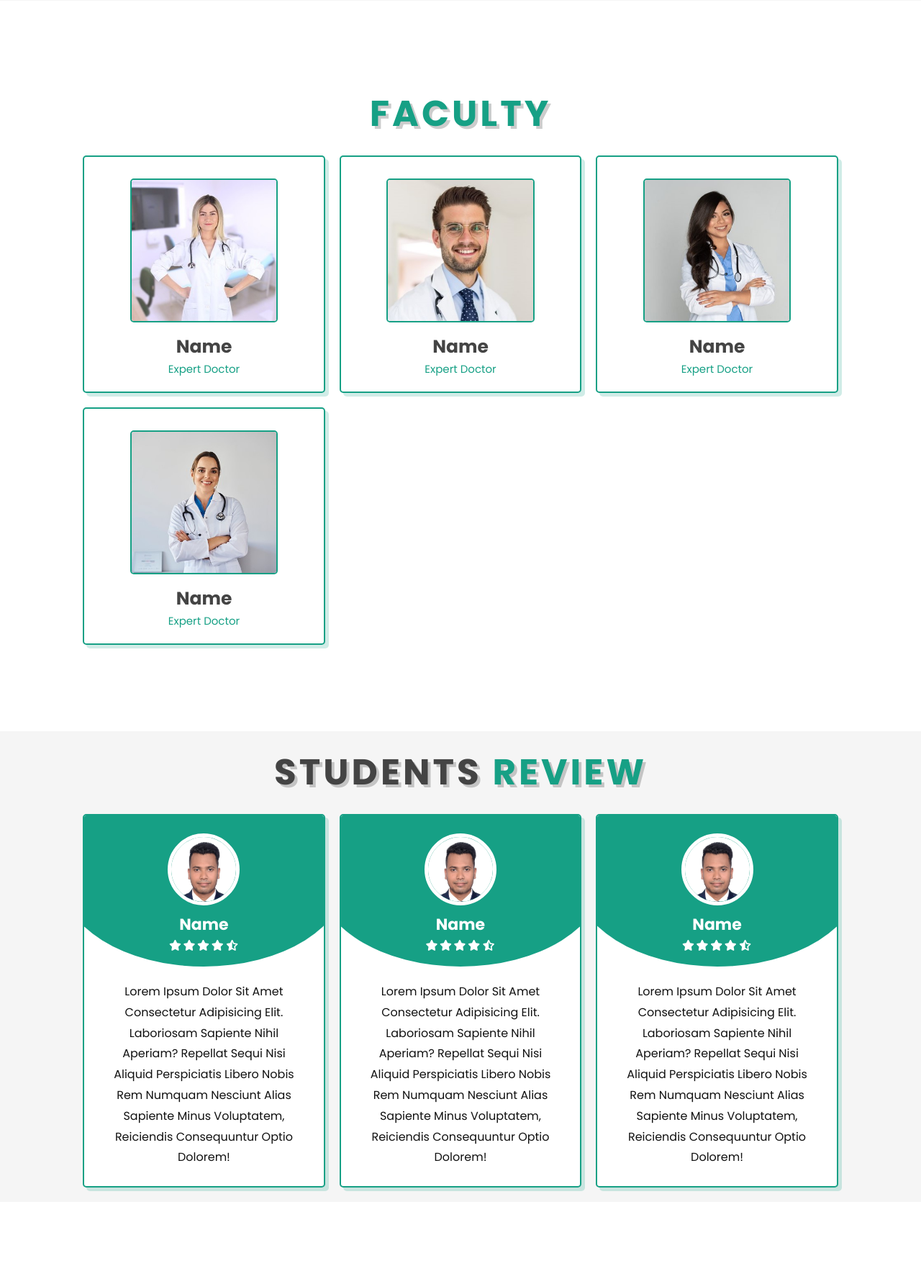
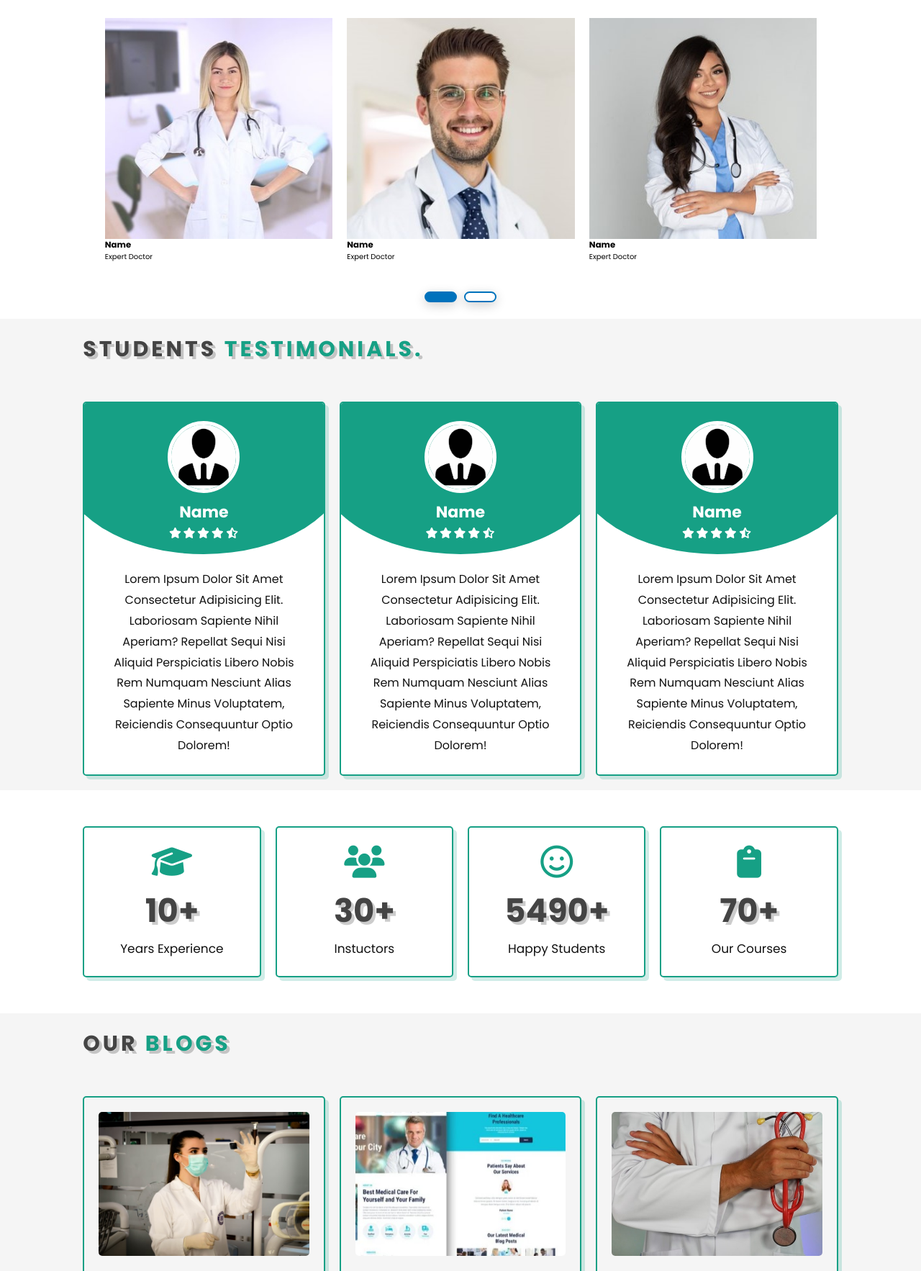
Before and after one commit to Rajeshrpawar/Rajeshrpawar.github.io, a PHP site: page / in a window 1280 px wide. Shown: the part 2314-4080 px from the top of the page at 72% size. Run offline with PHP 8.4, Linux system fonts and the light colour scheme.

Commit message:
landing page changes done

```diff
--- a/css/style.css
+++ b/css/style.css
@@ -249,15 +249,24 @@ section:nth-child(even){
     color: var(--black);
     font-size: 2.5rem;
     padding:1rem 0;
-    margin-top: 10rem;
+
 }
 
 .services .box-container .box p{
     color: var(--light-color);
     font-size: 1.4rem;
-    line-height: 10;
+    line-height: 2;
 }
 
+.services .box-container .box .image{
+    flex:1 1 45rem;
+
+}
+
+.services .box-container .box img{
+    width: 100%;
+    height: 30rem;
+}
 
 .doctors .box-container{
     display: grid;
@@ -661,6 +670,61 @@ details{
   details[open] div{
     padding: .5em 1em;
   }
+
+  /* owl slider */
+  .wrapper{
+    width: 100%;
+  }
+  .carousel{
+    max-width: 1200px;
+    margin: auto;
+    padding: 0 30px;
+  }
+  .carousel .card{
+    color: #fff;
+    text-align: center;
+    margin: 20px 0;
+    line-height: 250px;
+    font-size: 90px;
+    font-weight: 600;
+    border-radius: 10px;
+    box-shadow: 0px 4px 15px rgba(0,0,0,0.2);
+  }
+  .owl-dots{
+    text-align: center;
+    margin-top: 40px;
+  }
+  .owl-dot{
+    height: 15px;
+    width: 45px;
+    margin: 0 5px;
+    outline: none;
+    border-radius: 14px;
+    border: 2px solid #0072bc!important;
+    box-shadow: 0px 4px 15px rgba(0,0,0,0.2);
+    transition: all 0.3s ease;
+  }
+  .owl-dot.active,
+  .owl-dot:hover{
+    background: #0072bc!important;
+  }
+  /* end of slider */
+
+  .indexheading{
+    text-align: left;
+    padding-bottom: 5rem;
+    text-shadow: var(--text-shadow);
+    text-transform: uppercase;
+    color:var(--black);
+    font-size: 3rem;
+    letter-spacing: .4rem;
+}
+
+.indexheading span{
+    text-transform: uppercase;
+    color:var(--green);
+}
+
 /* End */
 
 
--- a/index.html
+++ b/index.html
@@ -34,6 +34,11 @@
     <link rel="stylesheet" href="https://cdnjs.cloudflare.com/ajax/libs/font-awesome/5.15.4/css/all.min.css">
 
     <link rel="stylesheet" href="https://cdnjs.cloudflare.com/ajax/libs/font-awesome/6.4.0/css/all.min.css">
+
+    <!-- slider cdn link -->
+    <script src="https://code.jquery.com/jquery-3.5.1.js"></script>
+    <script src="https://cdnjs.cloudflare.com/ajax/libs/OwlCarousel2/2.3.4/owl.carousel.min.js"></script>
+    <link rel="stylesheet" href="https://cdnjs.cloudflare.com/ajax/libs/OwlCarousel2/2.3.4/assets/owl.carousel.min.css">
     <!-- custom css file link  -->
     <link rel="stylesheet" href="css/style.css">
 
@@ -45,7 +50,7 @@
 
     <header class="header">
 
-        <a href="#" class="logo"> <i class="fas fa-heartbeat"></i><strong>  IMSRM</strong></a>
+        <a href="#" class="logo"> <i class="fas fa-heartbeat"></i><strong> IMSRM</strong></a>
 
         <nav class="navbar">
             <a href="#home">home</a>
@@ -65,7 +70,8 @@
 
     <!-- home section starts  -->
 
-    <section class="home" id="home" style="margin-top: 7rem; height: 90rem; background-image: url(image/homepage2.jpg); text-align: center; background-position: center; background-size: cover;">
+    <section class="home" id="home"
+        style="margin-top: 7rem; height: 90rem; background-image: url(image/homepage2.jpg); text-align: center; background-position: center; background-size: cover;">
 
         <!-- <div class="image">
             <img src="image/homepage2.jpg" alt="">
@@ -75,7 +81,7 @@
             <h3>Elevate your medical skills</h3>
             <h2>Medical Courses</h2>
             <p>Education never ends for doctors</p>
-            <a href="#appointment" class="btn"> Enroll Now <span class="fas fa-chevron-right"></span> </a>
+            <a href="#courses" class="btn"> View Details <span class="fas fa-chevron-right"></span> </a>
         </div>
 
     </section>
@@ -84,9 +90,9 @@
 
     <!-- about section starts  -->
 
-    <section class="about" id="about" style="margin-bottom: 10rem;">
+    <section class="about" id="about" >
 
-        <h1 class="heading"> <span>about</span> us </h1>
+        <h1 class="indexheading"> <span>about</span> us </h1>
 
         <div class="row">
 
@@ -114,53 +120,56 @@
 
     <!-- services section starts  -->
 
-    <section class="services" id="courses" style="margin-bottom: 10rem;">
+    <section class="services" id="courses">
 
-        <h1 class="heading"> Most preferred <span>courses</span> </h1>
+        <h1 class="indexheading"> Most preferred <span>courses</span> </h1>
 
         <div class="box-container">
 
+            <div class="box">
+                <a href="advance_courses.html">
+                    <div class="image"> <img alt="featured project" src="image/pexels-artem-podrez-5726794.jpg">
+                    </div>
+                </a>
+                <div class=""><a href="advance_courses.html">
+                        <h3>Advance Diploma Courses</h3>
+                        <p>Our nationally accredited institution, offers Regular and Online Learning Courses, leading to
+                            Certification, Diploma, Advance Diploma or Post Graduate Diplomas in Medical Sciences.</p>
+                        <a href="advance_courses.html" class="btn"> learn more <span
+                                class="fas fa-chevron-right"></span> </a>
+                </div>
+            </div>
+
+
+            <div class="box">
+                <a href="certificate_courses.html">
+                    <div class="image"> <img alt="featured project" src="image/pexels-thirdman-5327584.jpg">
+                    </div>
+                </a>
+                <div class=""><a href="certificate_courses.html">
+                        <h3>Certificate Courses</h3>
+                        <p>Our nationally accredited institution, offers Regular and Online Learning Courses, leading to
+                            Certification, Diploma, Advance Diploma or Post Graduate Diplomas in Medical Sciences.</p>
+                        <a href="certificate_courses.html" class="btn"> learn more <span
+                                class="fas fa-chevron-right"></span> </a>
+                </div>
+            </div>
+
+            <!--
             <div class="box" style="background-image: url(image/homepage.jpg); background-position: center; background-size: 100%;">
-                <!-- <i class="fas fa-notes-medical"></i> -->
+             <i class="fas fa-notes-medical"></i>
                 <h3>Advance Diploma Courses</h3>
                 <a href="advance_courses.html" class="btn"> learn more <span class="fas fa-chevron-right"></span> </a>
             </div>
 
             <div class="box" style="background-image: url(image/pexels-vidal-balielo-jr-1250655.jpg); background-position: center; background-size: 100%;">
-                <!-- <i class="fas fa-notes-medical"></i> -->
+                 <i class="fas fa-notes-medical"></i>
                 <h3>Certificate Courses</h3>
                 <p>Lorem ipsum dolor sit amet consectetur, adipisicing elit. Ad, omnis.</p>
                 <a href="certificate_courses.html" class="btn"> learn more <span class="fas fa-chevron-right"></span>
                 </a>
             </div>
-
-            <!-- <div class="box">
-            <i class="fas fa-user-md"></i>
-            <h3>expert doctors</h3>
-            <p>Lorem ipsum dolor sit amet consectetur, adipisicing elit. Ad, omnis.</p>
-            <a href="#" class="btn"> learn more <span class="fas fa-chevron-right"></span> </a>
-        </div> -->
-<!--
-        <div class="box">
-            <i class="fas fa-pills"></i>
-            <h3>medicines</h3>
-            <p>Lorem ipsum dolor sit amet consectetur, adipisicing elit. Ad, omnis.</p>
-            <a href="#" class="btn"> learn more <span class="fas fa-chevron-right"></span> </a>
-        </div>
-
-        <div class="box">
-            <i class="fas fa-procedures"></i>
-            <h3>bed facility</h3>
-            <p>Lorem ipsum dolor sit amet consectetur, adipisicing elit. Ad, omnis.</p>
-            <a href="#" class="btn"> learn more <span class="fas fa-chevron-right"></span> </a>
-        </div>
-
-        <div class="box">
-            <i class="fas fa-heartbeat"></i>
-            <h3>total care</h3>
-            <p>Lorem ipsum dolor sit amet consectetur, adipisicing elit. Ad, omnis.</p>
-            <a href="#" class="btn"> learn more <span class="fas fa-chevron-right"></span> </a>
-        </div> -->
+        -->
 
         </div>
 
@@ -172,170 +181,59 @@
 
     <!-- doctors section starts  -->
 
-    <section class="doctors" id="faculty" style="margin-bottom: 10rem;">
+    <section class="doctors" id="faculty" >
 
-        <h1 class="heading"><span>Faculty</span> </h1>
+        <h1 class="indexheading" style="text-align: left;">our <span>Faculty</span> </h1>
+        <!-- slider -->
 
-        <div class="box-container">
-
-            <div class="box">
+        <div class="wrapper">
+            <div class="carousel owl-carousel">
+                <div>
                     <img src="image/doc-1.jpg" alt="">
-                <h3>Name</h3>
+                    <h3>name</h3>
                     <span>expert doctor</span>
-                <!-- <div class="share">
-                    <a href="#" class="fab fa-facebook-f"></a>
-                    <a href="#" class="fab fa-twitter"></a>
-                    <a href="#" class="fab fa-instagram"></a>
-                    <a href="#" class="fab fa-linkedin"></a>
-
-                </div> -->
                 </div>
-
-            <div class="box">
+                <div>
                     <img src="image/doc-2.jpg" alt="">
                     <h3>name</h3>
                     <span>expert doctor</span>
-                <!-- <div class="share">
-                    <a href="#" class="fab fa-facebook-f"></a>
-                    <a href="#" class="fab fa-twitter"></a>
-                    <a href="#" class="fab fa-instagram"></a>
-                    <a href="#" class="fab fa-linkedin"></a>
-                </div> -->
                 </div>
-
-            <div class="box">
+                <div>
                     <img src="image/doc-3.jpg" alt="">
-                <h3>Name</h3>
+                    <h3>name</h3>
                     <span>expert doctor</span>
-                <!-- <div class="share">
-                    <a href="#" class="fab fa-facebook-f"></a>
-                    <a href="#" class="fab fa-twitter"></a>
-                    <a href="#" class="fab fa-instagram"></a>
-                    <a href="#" class="fab fa-linkedin"></a>
-                </div> -->
                 </div>
-
-            <div class="box">
+                <div>
                     <img src="image/doc-4.jpg" alt="">
-                <h3>Name</h3>
+                    <h3>name</h3>
                     <span>expert doctor</span>
-                <!-- <div class="share">
-                    <a href="#" class="fab fa-facebook-f"></a>
-                    <a href="#" class="fab fa-twitter"></a>
-                    <a href="#" class="fab fa-instagram"></a>
-                    <a href="#" class="fab fa-linkedin"></a>
-                </div> -->
                 </div>
-            <!--
-        <div class="box">
+                <div>
                     <img src="image/doc-5.jpg" alt="">
-            <h3>win coder</h3>
+                    <h3>name</h3>
                     <span>expert doctor</span>
-            <div class="share">
-            <a href="#" class="fab fa-facebook-f"></a>
-                <a href="#" class="fab fa-twitter"></a>
-                <a href="#" class="fab fa-instagram"></a>
-                <a href="#" class="fab fa-linkedin"></a>
+                </div>
             </div>
         </div>
 
-        <div class="box">
-            <img src="image/doc-6.jpg" alt="">
-            <h3>win coder</h3>
-            <span>expert doctor</span>
-            <div class="share">
-            <a href="#" class="fab fa-facebook-f"></a>
-                <a href="#" class="fab fa-twitter"></a>
-                <a href="#" class="fab fa-instagram"></a>
-                <a href="#" class="fab fa-linkedin"></a>
-
-            </div>
-        </div>
-        <div class="box">
-            <img src="image/doc-7.jpg" alt="">
-            <h3>win coder</h3>
-            <span>intern doctor</span>
-            <div class="share">
-
-                <a href="#" class="fab fa-twitter"></a>
-                <a href="#" class="fab fa-instagram"></a>
-                <a href="#" class="fab fa-linkedin"></a>
-            </div>
-        </div>
-        <div class="box">
-            <img src="image/doc-8.jpg" alt="">
-            <h3>win coder</h3>
-            <span>expert doctor</span>
-            <div class="share">
-            <a href="#" class="fab fa-facebook-f"></a>
-                <a href="#" class="fab fa-twitter"></a>
-                <a href="#" class="fab fa-instagram"></a>
-                <a href="#" class="fab fa-linkedin"></a>
-            </div>
-        </div>
-        <div class="box">
-            <img src="image/doc-9.jpg" alt="">
-            <h3>win coder</h3>
-            <span>expert doctor</span>
-            <div class="share">
-            <a href="#" class="fab fa-facebook-f"></a>
-                <a href="#" class="fab fa-twitter"></a>
-                <a href="#" class="fab fa-instagram"></a>
-                <a href="#" class="fab fa-linkedin"></a>
-            </div>
-        </div> -->
-
+        <!-- end of slider -->
         </div>
 
     </section>
 
     <!-- doctors section ends -->
 
-    <!-- appointmenting section starts   -->
-
-    <!-- <section class="appointment" id="appointment">
-
-        <h1 class="heading"> <span>contact</span> now </h1>
-
-        <div class="row">
-
-            <div class="image">
-                <img src="image/appointment-img.svg" alt="">
-            </div>
-
-            <form action="<?php echo $_SERVER['PHP_SELF'];?>" method="post">
-                <?php
-            if(isset($message)) {
-                foreach($message as $message) {
-                echo'<p class ="message">'.$message.'</p>';
-                }
-            }
-        ?>
-
-                <h3>make appointment</h3>
-                <input type="text" name="name" placeholder="your name" class="box">
-                <input type="number" name="number" placeholder="your number" class="box">
-                <input type="email" name="email" placeholder="your email" class="box">
-                <input type="date" name="date" class="box">
-                <input type="submit" name="submit" value="appointment now" class="btn">
-            </form>
-
-        </div>
-
-    </section> -->
-
-    <!-- appointmenting section ends -->
 
     <!-- review section starts  -->
 
-    <section class="review" id="review" style="margin-bottom: 10rem;">
+    <section class="review" id="review" >
 
-        <h1 class="heading"> Students <span>review</span> </h1>
+        <h1 class="indexheading"> Students <span>TESTIMONIALS.</span> </h1>
 
         <div class="box-container">
 
             <div class="box">
-                <img src="image/pic-1.jpg" alt="">
+                <img src="image/admin.jfif" alt="">
                 <h3>name</h3>
                 <div class="stars">
                     <i class="fas fa-star"></i>
@@ -350,7 +248,7 @@
             </div>
 
             <div class="box">
-                <img src="image/pic-1.jpg" alt="">
+                <img src="image/admin.jfif" alt="">
                 <h3>Name</h3>
                 <div class="stars">
                     <i class="fas fa-star"></i>
@@ -365,7 +263,7 @@
             </div>
 
             <div class="box">
-                <img src="image/pic-1.jpg" alt="">
+                <img src="image/admin.jfif" alt="">
                 <h3>Name</h3>
                 <div class="stars">
                     <i class="fas fa-star"></i>
@@ -386,7 +284,7 @@
     <!-- review section ends -->
     <!-- icons section starts  -->
 
-    <section class="icons-container" style="margin-bottom: 7rem;">
+    <section class="icons-container" >
 
         <div class="icons">
             <i class="fa fa-graduation-cap"></i>
@@ -418,9 +316,9 @@
 
     <!-- blogs section starts  -->
 
-    <section class="blogs" id="blogs" style="margin-bottom: 10rem;">
+    <section class="blogs" id="blogs" >
 
-        <h1 class="heading"> our <span>blogs</span> </h1>
+        <h1 class="indexheading"> our <span>blogs</span> </h1>
 
         <div class="box-container">
 
@@ -537,18 +435,23 @@
             <div class="box">
                 <h3>Diploma Courses</h3>
                 <a href="AdvanceCourses/CriticalCare.html"> <i class="fas fa-chevron-right"></i> Critical Care </a>
-                <a href="AdvanceCourses/ChildHealthCareManagement.html"> <i class="fas fa-chevron-right"></i> Child Health Care Management </a>
-                <a href="AdvanceCourses/MaternityHealthCareManagement.html"> <i class="fas fa-chevron-right"></i> Maternity Health Care Management </a>
+                <a href="AdvanceCourses/ChildHealthCareManagement.html"> <i class="fas fa-chevron-right"></i> Child
+                    Health Care Management </a>
+                <a href="AdvanceCourses/MaternityHealthCareManagement.html"> <i class="fas fa-chevron-right"></i>
+                    Maternity Health Care Management </a>
                 <a href="AdvanceCourses/Diabetology.html"> <i class="fas fa-chevron-right"></i> Diabetology </a>
-                <a href="AdvanceCourses/EmergencyMedicalServices.html"> <i class="fas fa-chevron-right"></i> Emergency Medical Services </a>
+                <a href="AdvanceCourses/EmergencyMedicalServices.html"> <i class="fas fa-chevron-right"></i> Emergency
+                    Medical Services </a>
             </div>
 
 
             <div class="box">
                 <h3>Certificate Courses</h3>
-                <a href="CertificateCourses/CSVD.html"> <i class="fas fa-chevron-right"></i> Skin And Venereal Disease (CSVD) </a>
+                <a href="CertificateCourses/CSVD.html"> <i class="fas fa-chevron-right"></i> Skin And Venereal Disease
+                    (CSVD) </a>
                 <a href="CertificateCourses/ChildHealth.html"> <i class="fas fa-chevron-right"></i> Child Health </a>
-                <a href="CertificateCourses/CGO.html"> <i class="fas fa-chevron-right"></i> Gynecology And Obstetrics (CGO) </a>
+                <a href="CertificateCourses/CGO.html"> <i class="fas fa-chevron-right"></i> Gynecology And Obstetrics
+                    (CGO) </a>
                 <!-- <a href="#"> <i class="fas fa-chevron-right"></i> diagnosis </a>
                 <a href="#"> <i class="fas fa-chevron-right"></i> ambulance service </a> -->
             </div>
@@ -583,7 +486,30 @@
 
     <!-- js file link  -->
     <script src="js/script.js"></script>
-
+    <!-- slider js -->
+    <script>
+        $(".carousel").owlCarousel({
+          margin: 20,
+          loop: true,
+          autoplay: true,
+          autoplayTimeout: 2000,
+          autoplayHoverPause: true,
+          responsive: {
+            0:{
+              items:1,
+              nav: false
+            },
+            600:{
+              items:2,
+              nav: false
+            },
+            1000:{
+              items:3,
+              nav: false
+            }
+          }
+        });
+     </script>
 </body>
 
 </html>
```
Also changed, not shown: advance_courses.html (+74 -28 lines), js/script.js (+7 -7 lines), image/admin.jfif (added), image/homepage.jpg (deleted), image/pexels-mart-production-7089015.jpg (added), image/pexels-mikhail-nilov-8942725.jpg (added), 4 other files. Lines whose indentation alone changed are shown as unchanged.
